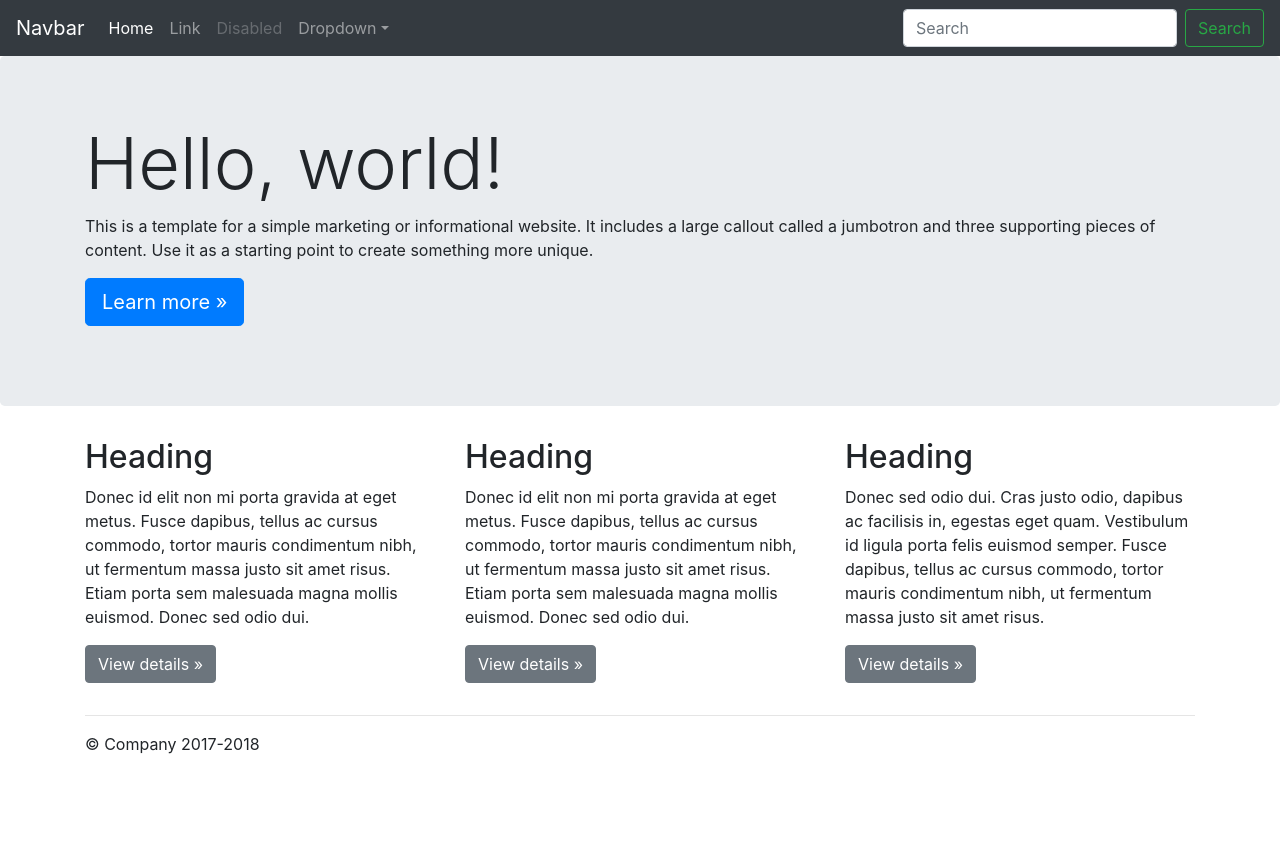
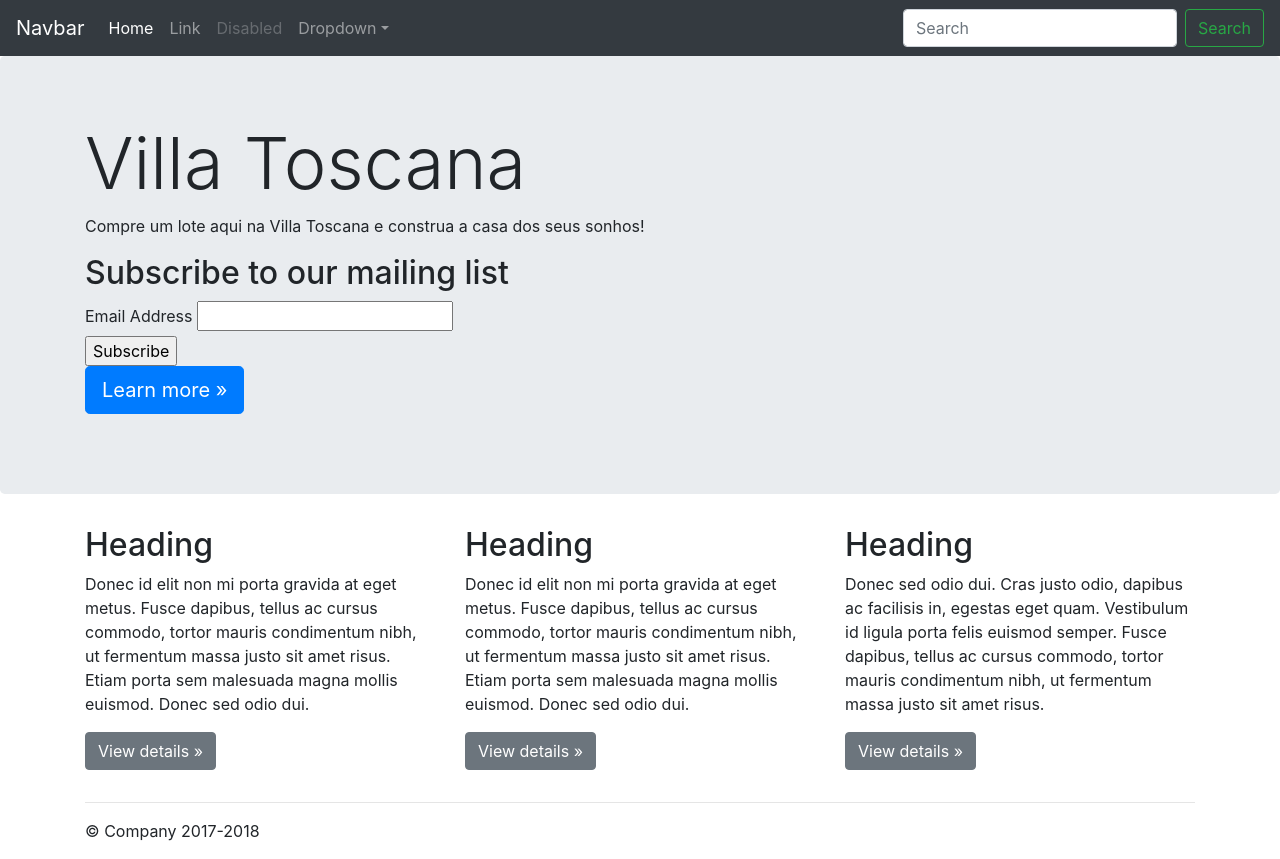
Before and after one commit to pgreggio/villatoscana, a plain HTML site: page index.html in a window 1280 px wide. Before the commit the page ends 800 px from the top, so only its background shows below. Drawn offline with nearby package versions, Linux system fonts and the light colour scheme.

Commit message:
mailchimp added

```diff
--- a/index.html
+++ b/index.html
@@ -56,8 +56,28 @@
       <!-- Main jumbotron for a primary marketing message or call to action -->
       <div class="jumbotron">
         <div class="container">
-          <h1 class="display-3">Hello, world!</h1>
-          <p>This is a template for a simple marketing or informational website. It includes a large callout called a jumbotron and three supporting pieces of content. Use it as a starting point to create something more unique.</p>
+          <h1 class="display-3">Villa Toscana</h1>
+          <p>Compre um lote aqui na Villa Toscana e construa a casa dos seus sonhos!</p>
+          <!-- Begin MailChimp Signup Form -->
+<div id="mc_embed_signup">
+<form action="https://villatoscana.us17.list-manage.com/subscribe/post?u=e8c82ea9b9afcc58c870d78e5&amp;id=207d0487d4" method="post" id="mc-embedded-subscribe-form" name="mc-embedded-subscribe-form" class="validate" target="_blank" novalidate>
+    <div id="mc_embed_signup_scroll">
+	<h2>Subscribe to our mailing list</h2>
+<div class="mc-field-group">
+	<label for="mce-EMAIL">Email Address </label>
+	<input type="email" value="" name="EMAIL" class="required email" id="mce-EMAIL">
+</div>
+	<div id="mce-responses" class="clear">
+		<div class="response" id="mce-error-response" style="display:none"></div>
+		<div class="response" id="mce-success-response" style="display:none"></div>
+	</div>    <!-- real people should not fill this in and expect good things - do not remove this or risk form bot signups-->
+    <div style="position: absolute; left: -5000px;" aria-hidden="true"><input type="text" name="b_e8c82ea9b9afcc58c870d78e5_207d0487d4" tabindex="-1" value=""></div>
+    <div class="clear"><input type="submit" value="Subscribe" name="subscribe" id="mc-embedded-subscribe" class="button"></div>
+    </div>
+</form>
+</div>
+
+<!--End mc_embed_signup-->
           <p><a class="btn btn-primary btn-lg" href="#" role="button">Learn more &raquo;</a></p>
         </div>
       </div>
```
